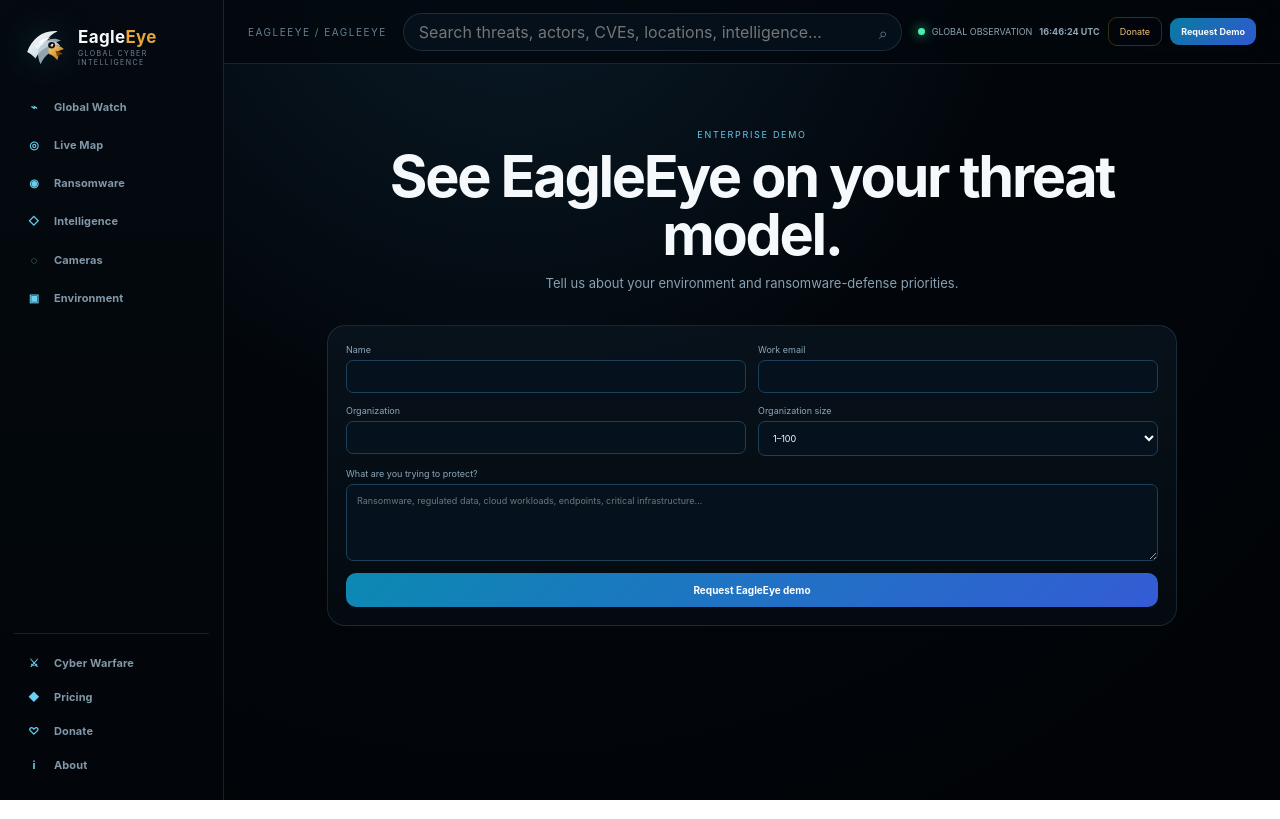
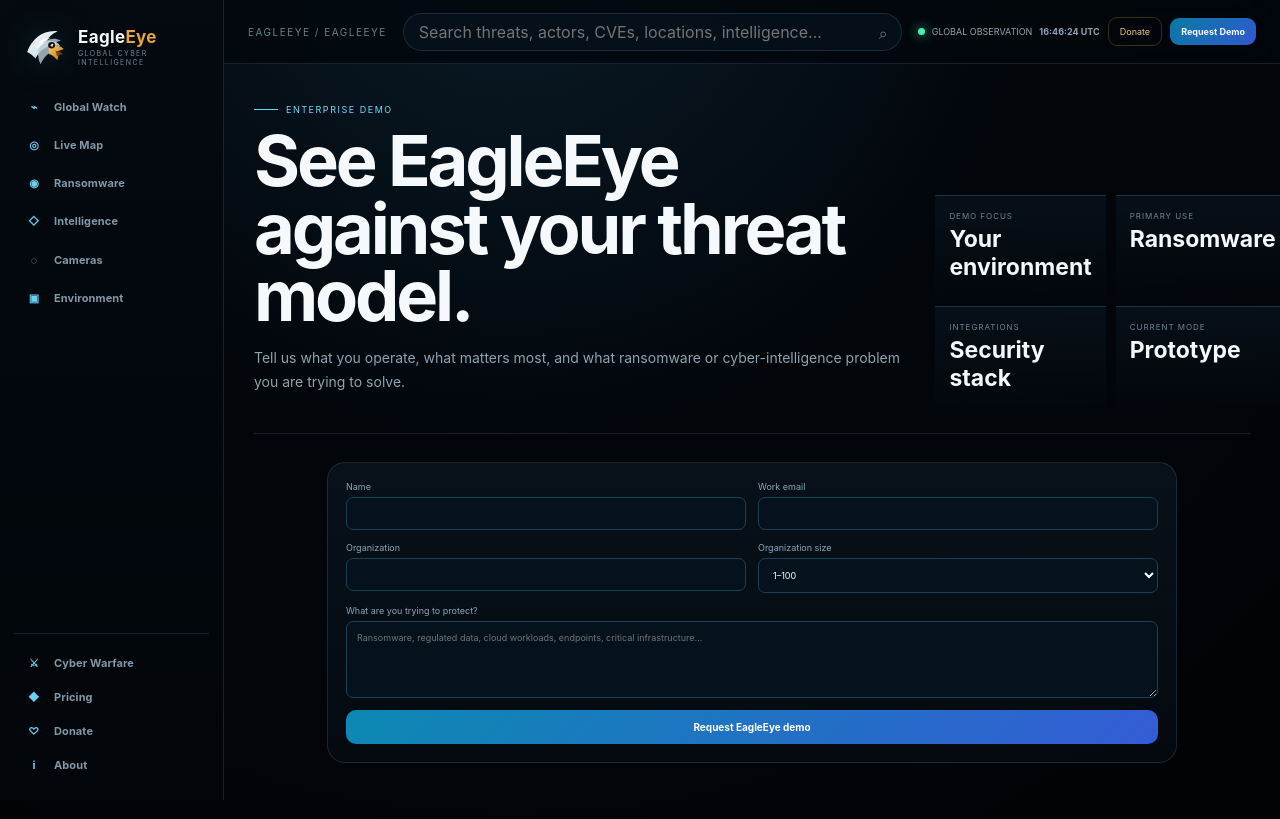
Before and after one commit to Dr-Opara/eagle-eye-ai, a Next.js app: page /demo in a window 1280 px wide. Built offline with nearby package versions, Linux system fonts and the light colour scheme.

Commit message:
Redesign EagleEye demo request experience

```diff
--- a/app/demo/page.tsx
+++ b/app/demo/page.tsx
@@ -1 +1,7 @@
-'use client';import {Shell} from '@/components/Shell';import {FormEvent,useState} from 'react';export default function Page(){const[sent,setSent]=useState(false);function submit(e:FormEvent){e.preventDefault();setSent(true)}return <Shell><main className="page"><div className="support-hero"><span className="eyebrow">ENTERPRISE DEMO</span><h1>See EagleEye on your threat model.</h1><p>Tell us about your environment and ransomware-defense priorities.</p></div>{sent?<section className="panel form-success"><h2>Request captured in demo mode.</h2><p>The current prototype does not persist form submissions yet. Production lead capture will be connected before launch.</p></section>:<form className="demo-form panel" onSubmit={submit}><label>Name<input required/></label><label>Work email<input type="email" required/></label><label>Organization<input required/></label><label>Organization size<select><option>1–100</option><option>101–500</option><option>501–5,000</option><option>5,000+</option></select></label><label className="full">What are you trying to protect?<textarea rows={5} placeholder="Ransomware, regulated data, cloud workloads, endpoints, critical infrastructure…"/></label><button className="primary-btn full">Request EagleEye demo</button></form>}</main></Shell>}
+'use client'
+import {Shell} from '@/components/Shell'
+import {FormEvent,useState} from 'react'
+export default function Page(){const[sent,setSent]=useState(false);function submit(e:FormEvent){e.preventDefault();setSent(true)}return <Shell><main className="page">
+<section className="ee-hero"><div><span className="ee-kicker">Enterprise demo</span><h1>See EagleEye against your threat model.</h1><p>Tell us what you operate, what matters most, and what ransomware or cyber-intelligence problem you are trying to solve.</p></div><div className="ee-hero-side"><div className="ee-stat"><span>Demo focus</span><strong>Your environment</strong></div><div className="ee-stat"><span>Primary use</span><strong>Ransomware</strong></div><div className="ee-stat"><span>Integrations</span><strong>Security stack</strong></div><div className="ee-stat"><span>Current mode</span><strong>Prototype</strong></div></div></section>
+<section className="ee-section">{sent?<section className="panel form-success"><span className="ee-kicker">Request captured</span><h2>Demo request received in prototype mode.</h2><p>The current prototype does not persist form submissions yet. Production lead capture will be connected before launch.</p></section>:<form className="demo-form panel" onSubmit={submit}><label>Name<input required/></label><label>Work email<input type="email" required/></label><label>Organization<input required/></label><label>Organization size<select><option>1–100</option><option>101–500</option><option>501–5,000</option><option>5,000+</option></select></label><label className="full">What are you trying to protect?<textarea rows={5} placeholder="Ransomware, regulated data, cloud workloads, endpoints, critical infrastructure…"/></label><button className="primary-btn full">Request EagleEye demo</button></form>}</section>
+</main></Shell>}
```
